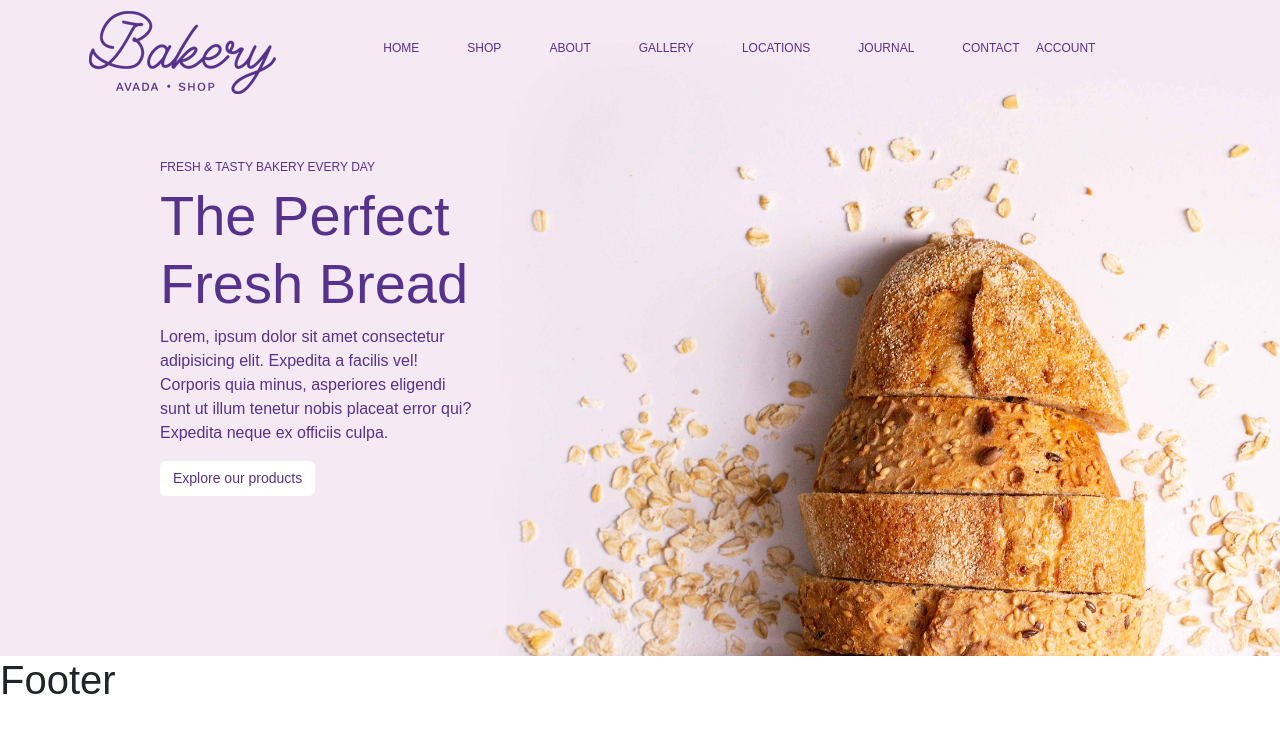
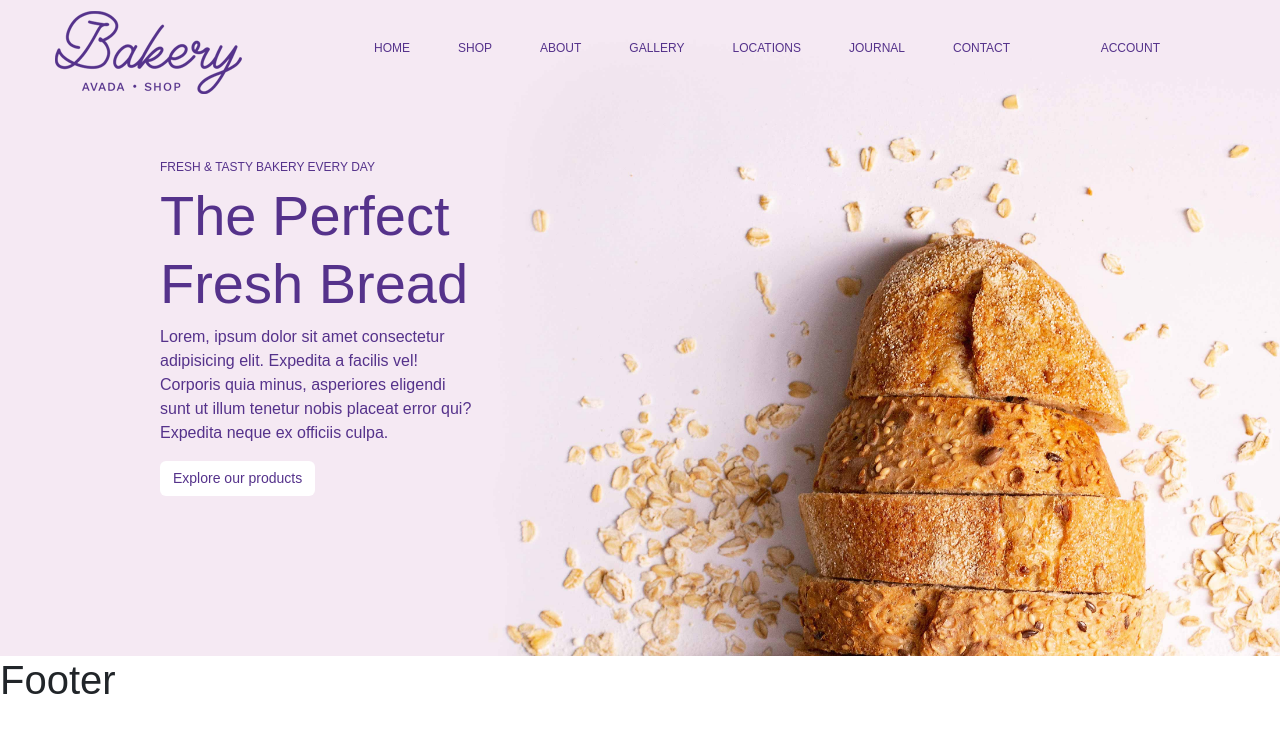
Before and after one commit to andreafrancioni/proj-html-vuejs, a Vue app: page / in a window 1280 px wide. Shown: the top 732 px of the page. Built offline with nearby package versions, Linux system fonts and the light colour scheme.

Commit message:
debug header padding

```diff
--- a/src/App.vue
+++ b/src/App.vue
@@ -36,7 +36,7 @@ export default {
 
 <template>
 	<header>
-		<section class="container pb-96">
+		<section class="pb-96">
 			<AppHeader />
 		</section>
 	</header>
--- a/src/components/AppHeader.vue
+++ b/src/components/AppHeader.vue
@@ -54,6 +54,11 @@ export default {
 nav {
     position: fixed;
     top: 0;
+    width: 100%;
+
+    .row {
+        padding: 0 3em;
+    }
 }
 
 ul {
```
